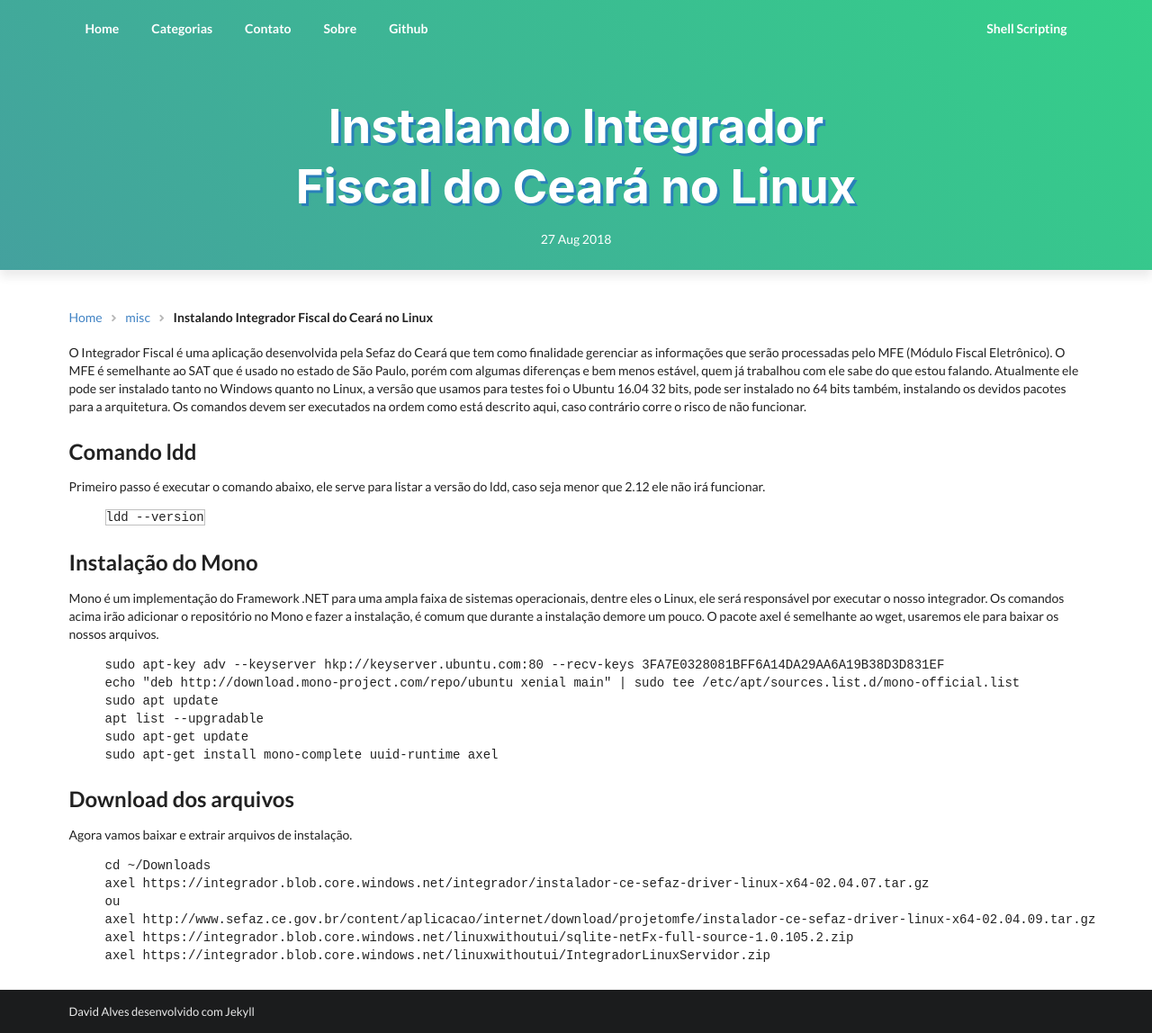
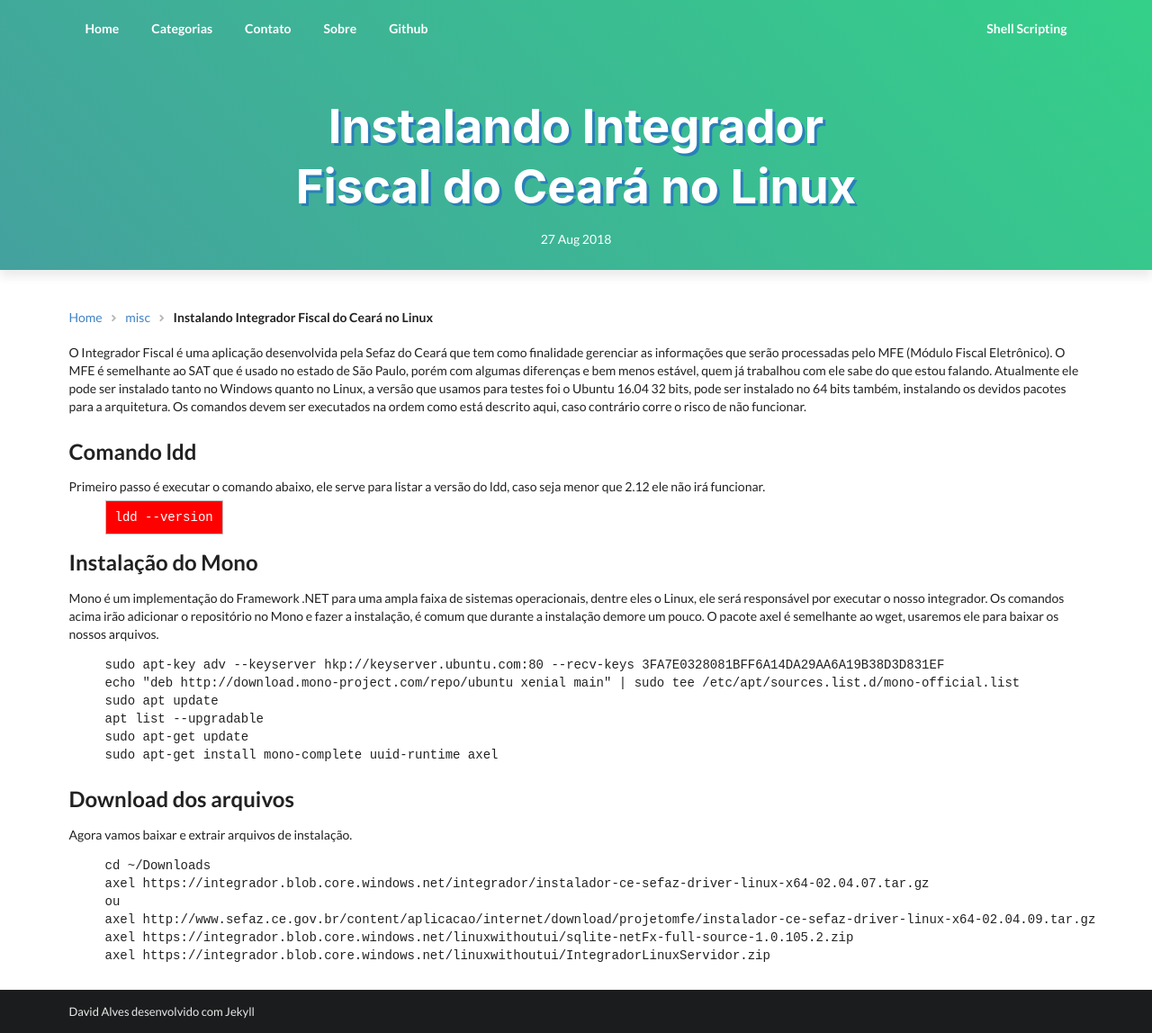
Before and after one commit to david27alves/david27alves.github.io, a Jekyll site: the page built from _posts/2018-08-27-instalando-integrador-fiscal-do-ceara-no-linux.markdown, in a window 1280 px wide. Shown: the whole page at 90% size. Built offline with Jekyll 4.4.1, drawn with Linux system fonts in a browser that asks for light colours.

Commit message:
Update style.css

```diff
--- a/css/style.css
+++ b/css/style.css
@@ -49,4 +49,8 @@ main-container {
 
 .language-terminal {
     border: 1px solid silver;
+    width: 80%;
+    padding: 10px;
+    color: #fff;
+    background-color: red;
 }
```
